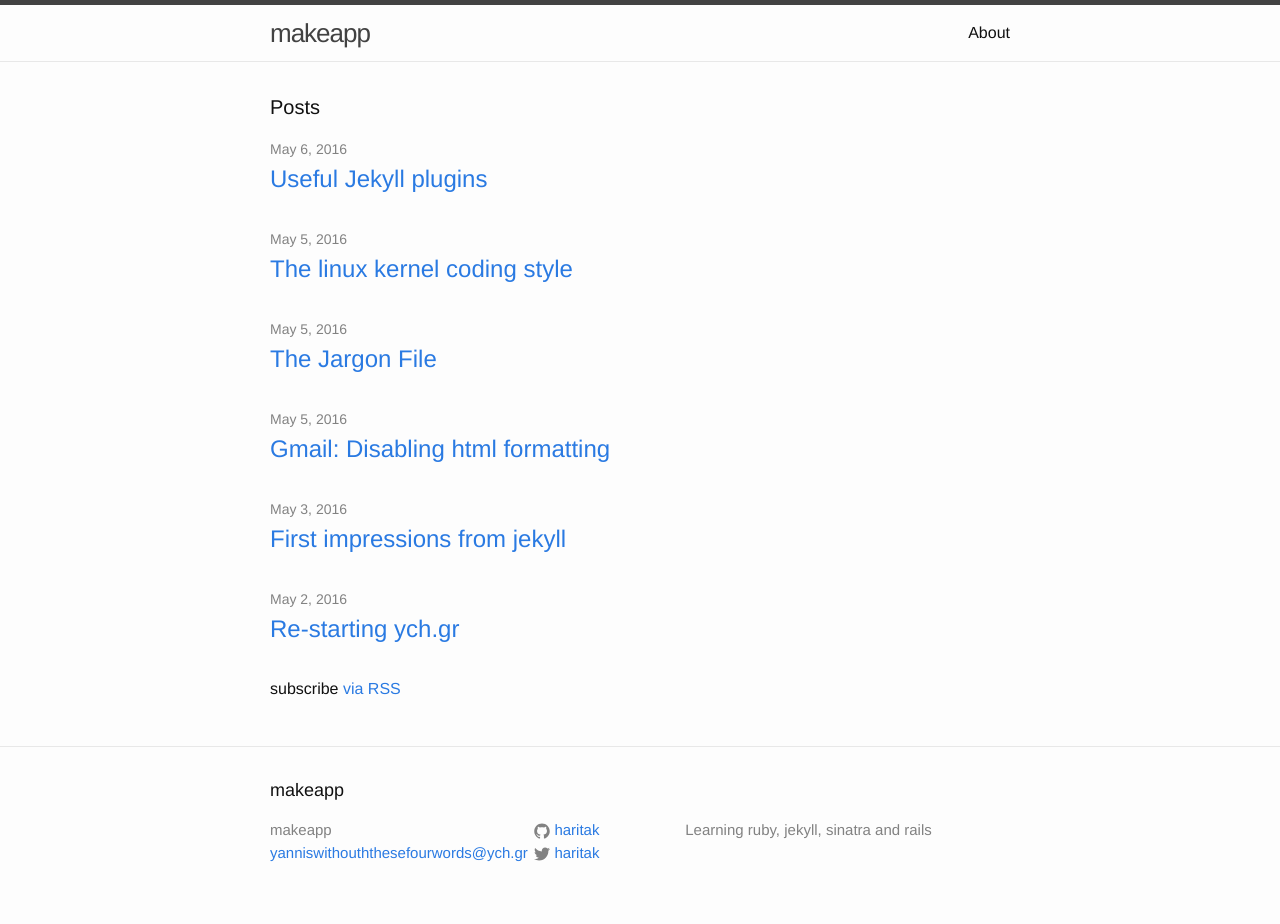
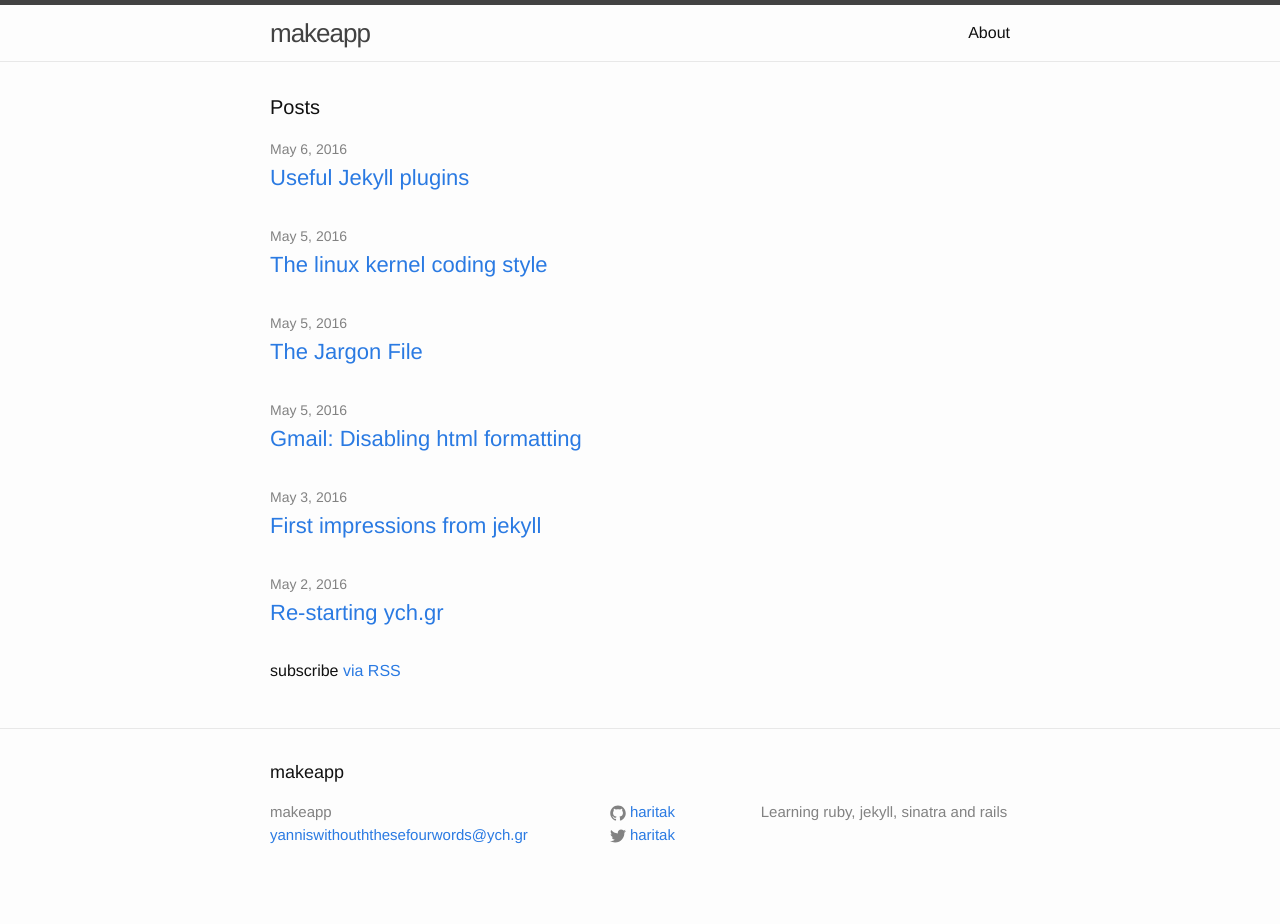
Before and after one commit to haritak/haritak.github.io, a Jekyll site: the page built from index.html, in a window 1280 px wide. Built offline with Jekyll 4.4.1, drawn with Linux system fonts in a browser that asks for light colours.

Commit message:
layout changes

```diff
--- a/_sass/_layout.scss
+++ b/_sass/_layout.scss
@@ -127,8 +127,8 @@
 }
 
 .footer-col-1 {
-    width: -webkit-calc(35% - (#{$spacing-unit} / 2));
-    width:         calc(35% - (#{$spacing-unit} / 2));
+    width: -webkit-calc(45% - (#{$spacing-unit} / 2));
+    width:         calc(45% - (#{$spacing-unit} / 2));
 }
 
 .footer-col-2 {
@@ -137,8 +137,8 @@
 }
 
 .footer-col-3 {
-    width: -webkit-calc(45% - (#{$spacing-unit} / 2));
-    width:         calc(45% - (#{$spacing-unit} / 2));
+    width: -webkit-calc(35% - (#{$spacing-unit} / 2));
+    width:         calc(35% - (#{$spacing-unit} / 2));
 }
 
 @include media-query($on-laptop) {
@@ -191,7 +191,7 @@
 
 .post-link {
     display: block;
-    font-size: 24px;
+    font-size: 22px;
 }
 
 
@@ -204,12 +204,12 @@
 }
 
 .post-title {
-    font-size: 42px;
-    letter-spacing: -1px;
+    font-size: 34px;
+    //letter-spacing: -1px;
     line-height: 1;
 
     @include media-query($on-laptop) {
-        font-size: 36px;
+        font-size: 32px;
     }
 }
 
```
